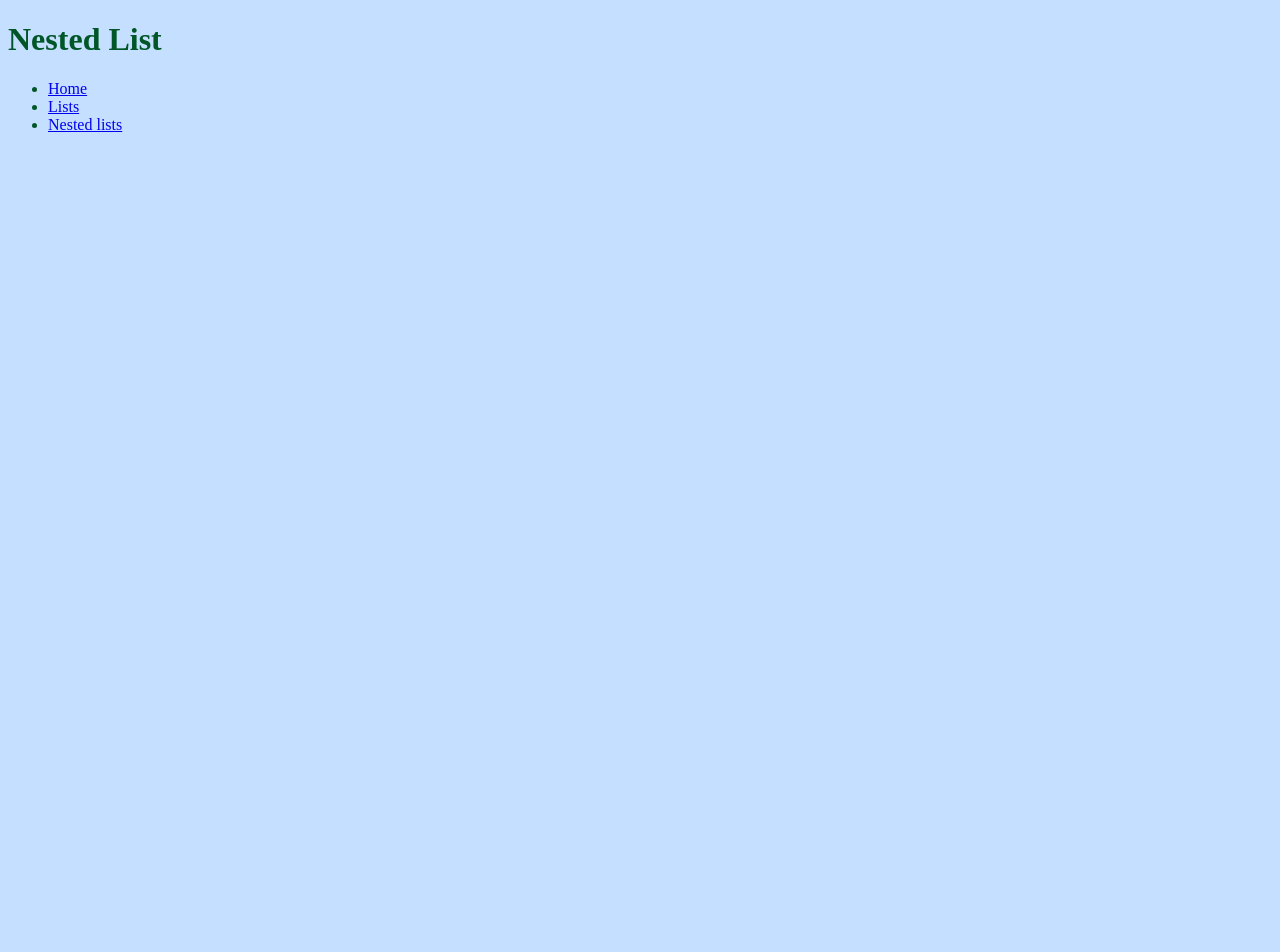
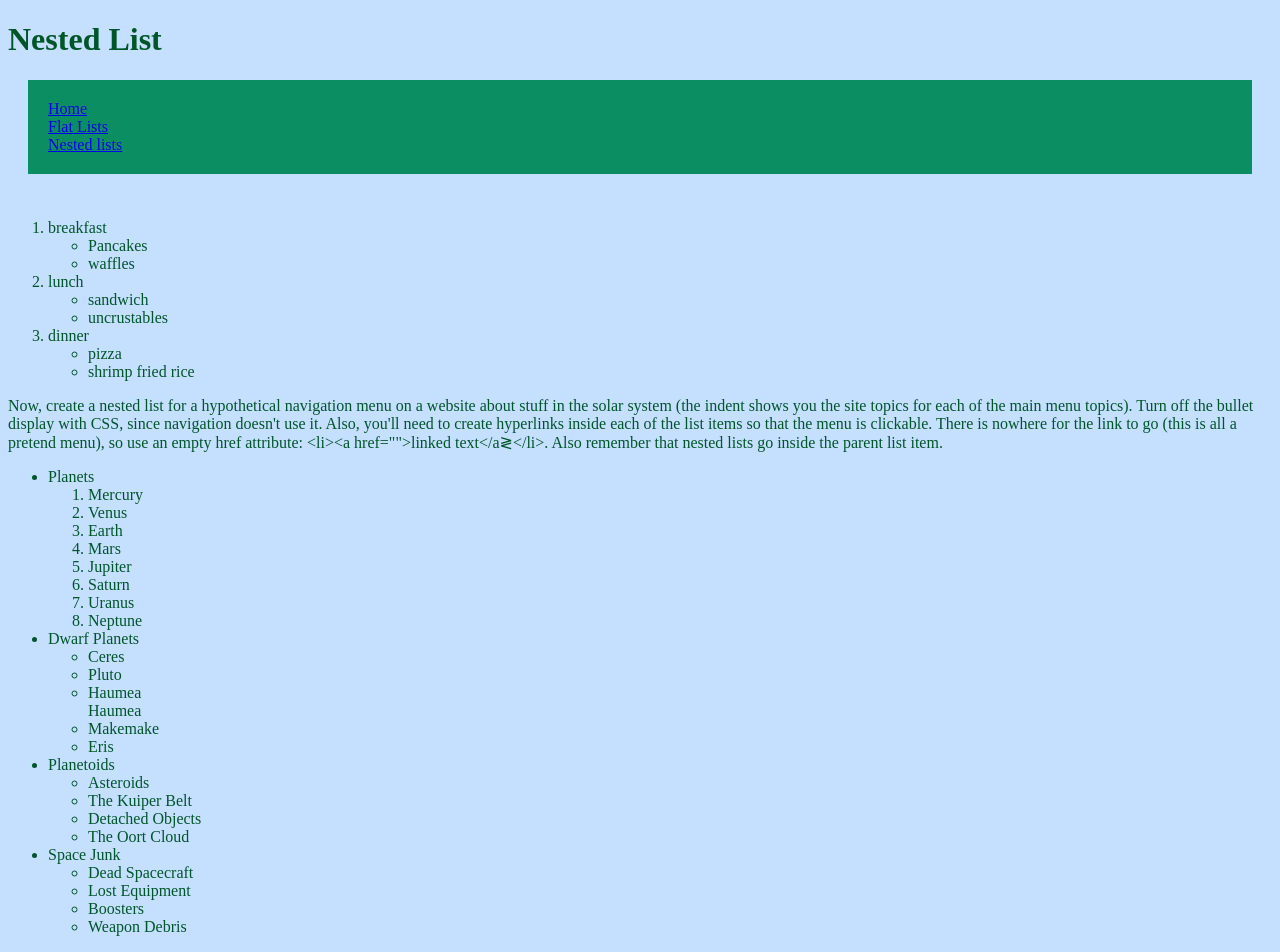
Before and after one commit to mia-findlay/4-lists, a plain HTML site: page nested-list.html in a window 1280 px wide. Before the commit the page ends 800 px from the top, so only its background shows below. Drawn offline with Linux system fonts and the light colour scheme.

Commit message:
added nested list and content styles

```diff
--- a/nested-list.html
+++ b/nested-list.html
@@ -9,22 +9,105 @@
 
 <body>
     <h1>Nested List</h1>
-    <ul>
+    <ul class="nav">
         <li>
             <a href="index.html">Home</a>
         </li>
 
         <li>
-            <a href="flat-list.html" >Lists</a>
+            <a href="flat-list.html">Flat Lists</a>
         </li>
 
         <li>
             <a href="nested-list.html">Nested lists</a>
         </li>
     </ul>
+
+    <ol>
+        <li>
+            breakfast
+                <ul>
+                    <li>Pancakes</li>
+                    <li>waffles</li>
+                </ul>
+        </li>
+        <li>
+            lunch
+                <ul>
+                    <li>sandwich</li>
+                    <li>uncrustables</li>
+                </ul>
+        </li>
+        <li>
+            dinner
+                <ul>
+                    <li>pizza</li>
+                    <li>shrimp fried rice</li>
+                </ul>
+        </li>
+    </ol>
+
+
+<p>
+ Now, create a nested list for a hypothetical navigation menu on a website about stuff in the solar system (the indent shows you the site topics for each of the main
+ menu topics). Turn off the bullet display with CSS, since navigation doesn't use it. Also, you'll need to create hyperlinks inside each of the list items so that the
+  menu is clickable. There is nowhere for the link to go (this is all a pretend menu), so use an empty href attribute:
+     &lt;li&gt;&lt;a href=""&gt;linked text&lt;/a&gl;&lt;/li&gt;.
+   Also remember that nested lists go inside the parent list item.
+
+</p>
+<ul>
+    <li>
+        Planets
+        <ol>
+            <li>Mercury</li>
+            <li>Venus</li>
+            <li>Earth</li>
+            <li>Mars</li>
+            <li>Jupiter</li>
+            <li>Saturn</li>
+            <li>Uranus</li>
+            <li>Neptune</li>
+        </ol>
+    </li>
+
+    <li>
+        Dwarf Planets
+        <ul>
+            <li>Ceres</li>
+            <li>Pluto</li>
+            <li>Haumea</li>Haumea
+            <li>Makemake</li>
+            <li>Eris</li>
+        </ul>
+    </li>
+
+<li>
+        Planetoids
+        <ul>
+            <li>Asteroids</li>
+            <li>The Kuiper Belt</li>
+            <li>Detached Objects</li>
+            <li>The Oort Cloud</li>
+        </ul>
+</li>
+
+<li>
+        Space Junk
+        <ul>
+            <li>Dead Spacecraft</li>
+            <li>Lost Equipment</li>
+            <li>Boosters</li>
+            <li>Weapon Debris</li>
+        </ul>
+</li>
+
+
+</ul>
 </body>
 
 
 
 
+
 </html>
--- a/styles.css
+++ b/styles.css
@@ -9,3 +9,11 @@ html{
 .letter-list{
     list-style-type: upper-alpha;
 }
+.nav{
+    list-style-type: none;
+    background-color: rgb(11, 142, 98);
+    padding: 20px;
+    padding-top: 20px;
+    margin:20px;
+    margin-bottom: 45px;
+}
```
Also changed, not shown: flat-list.html (+3 -2 lines), index.html (+3 -3 lines).
